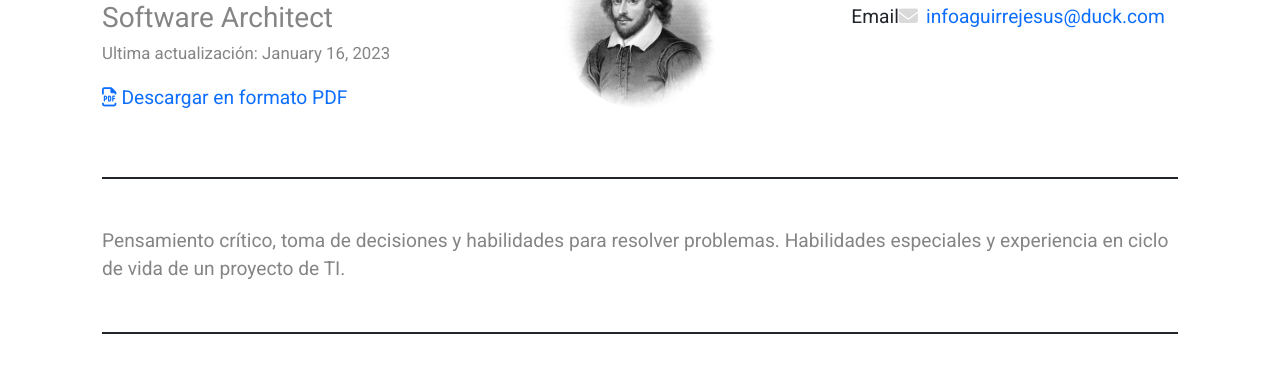
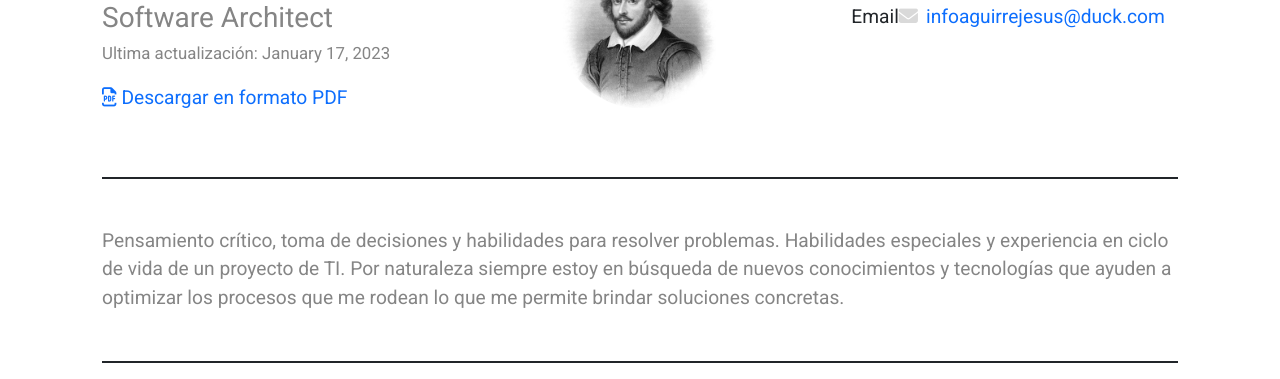
Before and after one commit to aguirre-jes/cv, a plain HTML site: page index.html in a window 1280 px wide. Shown: the part 83-462 px from the top of the page. Drawn offline with nearby package versions, Linux system fonts and the light colour scheme.

Commit message:
Deploying to gh-pages from @ aguirre-jes/cv@ae74f24d93ba7b8152e8258a71124569728350fa 🚀

```diff
--- a/index.html
+++ b/index.html
@@ -26,7 +26,7 @@
                     </div>
                     <div>
                         <p>
-                            <time datetime="" class="small">Ultima actualización: January 16, 2023</time>
+                            <time datetime="" class="small">Ultima actualización: January 17, 2023</time>
                         </p>
                         <p>
                             <span class="screen"><a href="jesus-aguirre.software-architect.pdf"><i class="far fa-file-pdf"></i>Descargar en
@@ -57,6 +57,8 @@
         <div class="border-bottom border-2 border-print-0 border-dark mb-5 pb-5 pb-print-0 mb-print-1">
             Pensamiento crítico, toma de decisiones y habilidades para resolver problemas. Habilidades especiales y
             experiencia en ciclo de vida de un proyecto de TI.
+            Por naturaleza siempre estoy en búsqueda de nuevos conocimientos y tecnologías que ayuden a optimizar los
+            procesos que me rodean lo que me permite brindar soluciones concretas.
         </div>
 
         <div class="border-bottom border-2 border-print-0 border-dark mb-5 pb-5 pb-print-0 mb-print-1">
```
Also changed, not shown: 1 other file.
